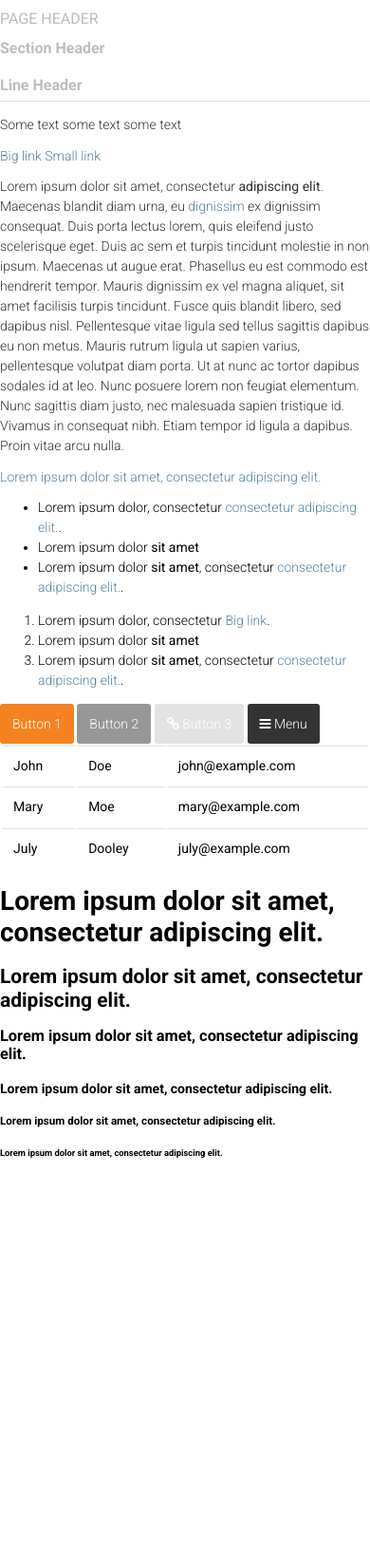
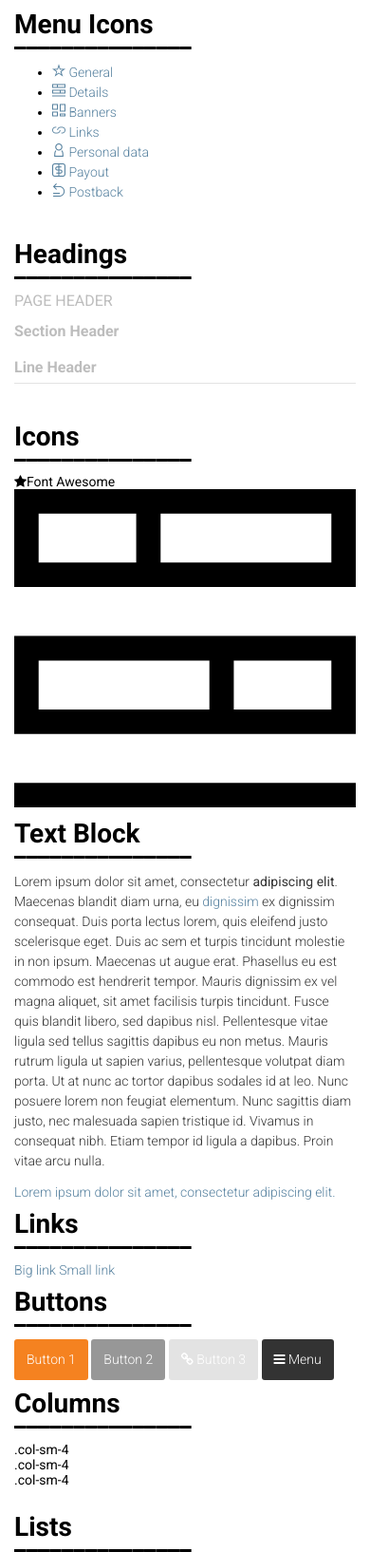
Before and after one commit to gombroo/admin-panel, a plain HTML site: page styleguide.html in a window 390 px wide. Shown: the top 1634 px of the page at 95% size. Before the commit the page ends 1242 px from the top, so only its background shows below. Drawn offline with Linux system fonts and the light colour scheme.

Commit message:
Add glyphter

```diff
--- /dev/null
+++ b/Glyphter.css
@@ -0,0 +1,48 @@
+/* Generated by Glyphter (http://www.glyphter.com) on  Tue Aug 01 2017*/
+@font-face {
+    font-family: 'Glyphter';
+    src: url('../fonts/Glyphter.eot');
+    src: url('../fonts/Glyphter.eot?#iefix') format('embedded-opentype'),
+         url('../fonts/Glyphter.woff') format('woff'),
+         url('../fonts/Glyphter.ttf') format('truetype'),
+         url('../fonts/Glyphter.svg#Glyphter') format('svg');
+    font-weight: normal;
+    font-style: normal;
+}
+[class*='icon-']:before{
+	display: inline-block;
+   font-family: 'Glyphter';
+   font-style: normal;
+   font-weight: normal;
+   line-height: 1;
+   -webkit-font-smoothing: antialiased;
+   -moz-osx-font-smoothing: grayscale
+}
+.icon-arrow-down:before{content:'\0041';}
+.icon-arrow-down-small:before{content:'\0042';}
+.icon-arrow-left:before{content:'\0043';}
+.icon-arrow-right:before{content:'\0044';}
+.icon-arrow-up:before{content:'\0045';}
+.icon-arrow-up-small:before{content:'\0046';}
+.icon-banners:before{content:'\0047';}
+.icon-calendar:before{content:'\0048';}
+.icon-close:before{content:'\0049';}
+.icon-details:before{content:'\004a';}
+.icon-general:before{content:'\004b';}
+.icon-links:before{content:'\004c';}
+.icon-login:before{content:'\004d';}
+.icon-message:before{content:'\004e';}
+.icon-negative:before{content:'\004f';}
+.icon-notification:before{content:'\0050';}
+.icon-password:before{content:'\0051';}
+.icon-payout:before{content:'\0052';}
+.icon-personaldata:before{content:'\0053';}
+.icon-positive:before{content:'\0054';}
+.icon-postback:before{content:'\0055';}
+.icon-profile:before{content:'\0056';}
+.icon-quit:before{content:'\0057';}
+.icon-refresh:before{content:'\0058';}
+.icon-show:before{content:'\0059';}
+.icon-trash:before{content:'\005a';}
+.icon-url:before{content:'\0061';}
+.icon-wallet:before{content:'\0062';}
--- /dev/null
+++ b/images/icons/icon-font/css/Glyphter.css
@@ -0,0 +1,48 @@
+/* Generated by Glyphter (http://www.glyphter.com) on  Tue Aug 01 2017*/
+@font-face {
+    font-family: 'Glyphter';
+    src: url('../fonts/Glyphter.eot');
+    src: url('../fonts/Glyphter.eot?#iefix') format('embedded-opentype'),
+         url('../fonts/Glyphter.woff') format('woff'),
+         url('../fonts/Glyphter.ttf') format('truetype'),
+         url('../fonts/Glyphter.svg#Glyphter') format('svg');
+    font-weight: normal;
+    font-style: normal;
+}
+[class*='icon-']:before{
+	display: inline-block;
+   font-family: 'Glyphter';
+   font-style: normal;
+   font-weight: normal;
+   line-height: 1;
+   -webkit-font-smoothing: antialiased;
+   -moz-osx-font-smoothing: grayscale
+}
+.icon-arrow-down:before{content:'\0041';}
+.icon-arrow-down-small:before{content:'\0042';}
+.icon-arrow-left:before{content:'\0043';}
+.icon-arrow-right:before{content:'\0044';}
+.icon-arrow-up:before{content:'\0045';}
+.icon-arrow-up-small:before{content:'\0046';}
+.icon-banners:before{content:'\0047';}
+.icon-calendar:before{content:'\0048';}
+.icon-close:before{content:'\0049';}
+.icon-details:before{content:'\004a';}
+.icon-general:before{content:'\004b';}
+.icon-links:before{content:'\004c';}
+.icon-login:before{content:'\004d';}
+.icon-message:before{content:'\004e';}
+.icon-negative:before{content:'\004f';}
+.icon-notification:before{content:'\0050';}
+.icon-password:before{content:'\0051';}
+.icon-payout:before{content:'\0052';}
+.icon-personaldata:before{content:'\0053';}
+.icon-positive:before{content:'\0054';}
+.icon-postback:before{content:'\0055';}
+.icon-profile:before{content:'\0056';}
+.icon-quit:before{content:'\0057';}
+.icon-refresh:before{content:'\0058';}
+.icon-show:before{content:'\0059';}
+.icon-trash:before{content:'\005a';}
+.icon-url:before{content:'\0061';}
+.icon-wallet:before{content:'\0062';}
--- a/styleguide.html
+++ b/styleguide.html
@@ -8,42 +8,178 @@
   <title>Admin Panel Style Guide</title>
   <link href="https://fonts.googleapis.com/css?family=Roboto:300,400,500,700&amp;display=swap" rel="stylesheet">
   <link rel="stylesheet" href="https://cdnjs.cloudflare.com/ajax/libs/font-awesome/4.7.0/css/font-awesome.min.css">
+  <link rel="stylesheet" href="vendor/Glyphter.css">
   <link rel="stylesheet" href="css/style.css">
 </head>
 
 <body>
+  <div class="container">
+    <div class="row">
+      <div class="col-12">
+        <h1 style="line-height: .5;">Menu Icons<br>_______________</h1>
+        <ul>
+          <li>
+            <a href="#" class="costam">
+              <span class="icon-general"></span>
+              <span class="costamm">General</span>
+            </a>
+          </li>
+          <li>
+            <a href="#" class="costam">
+              <span class="icon-details"></span>
+              <span class="costamm">Details</span>
+            </a>
+          </li>
+          <li>
+            <a href="#" class="costam">
+              <span class="icon-banners"></span>
+              <span class="costamm">Banners</span>
+            </a>
+          </li>
+          <li>
+            <a href="#" class="costam">
+              <span class="icon-links"></span>
+              <span class="costamm">Links</span>
+            </a>
+          </li>
+          <li>
+            <a href="#" class="costam">
+              <span class="icon-personaldata"></span>
+              <span class="costamm">Personal data</span>
+            </a>
+          </li>
+          <li>
+            <a href="#" class="costam">
+              <span class="icon-payout"></span>
+              <span class="costamm">Payout</span>
+            </a>
+          </li>
+          <li>
+            <a href="#" class="costam">
+              <span class="icon-postback"></span>
+              <span class="costamm">Postback</span>
+            </a>
+          </li>
+        </ul>
+
+        <br>
+      </div>
+    </div>
+  </div>
+
+
+  <div class="container">
+    <div class="row">
+      <div class="col-md-10">
+        <h1 style="line-height: .5;">Headings<br>_______________</h1>
         <h1 class="heading__page">Page Header</h1>
         <h2 class="heading__section">Section Header</h2>
         <h2 class="heading__line">Line Header</h2>
-  <p>Some text some text some text</p>
+        <br>
+      </div>
+    </div>
+  </div>
+
+  <div class="container">
+    <div class="row">
+      <div class="col-md-10">
+        <h1 style="line-height: .5;">Icons<br>_______________</h1>
+        <i class="fa fa-star"></i>Font Awesome
+        <br>
+      </div>
+    </div>
+    <div class="row">
+      <div class="col-md-1">
+        <img src="images/icons/details.svg">
+      </div>
+    </div>
+  </div>
+
+  <div class="container">
+    <div class="row">
+      <div class="col-md-10">
+        <h1 style="line-height: .5;">Text Block<br>_______________</h1>
+        <p>Lorem ipsum dolor sit amet, consectetur <strong>adipiscing elit</strong>. Maecenas blandit diam urna, eu <a
+            href="#">dignissim</a> ex dignissim consequat. Duis porta lectus lorem, quis eleifend justo scelerisque
+          eget. Duis ac sem et turpis tincidunt molestie in non ipsum. Maecenas ut augue erat. Phasellus eu est commodo
+          est
+          hendrerit tempor. Mauris dignissim ex vel magna aliquet, sit amet facilisis turpis tincidunt. Fusce quis
+          blandit libero, sed dapibus nisl. Pellentesque vitae ligula sed tellus sagittis dapibus eu non metus. Mauris
+          rutrum
+          ligula ut sapien varius, pellentesque volutpat diam porta. Ut at nunc ac tortor dapibus sodales id at leo.
+          Nunc
+          posuere lorem non feugiat elementum. Nunc sagittis diam justo, nec malesuada sapien tristique id. Vivamus in
+          consequat
+          nibh. Etiam tempor id ligula a dapibus. Proin vitae arcu nulla.</p>
+        <a href="#">Lorem ipsum dolor sit amet, consectetur adipiscing elit.</a>
+        <br>
+      </div>
+    </div>
+  </div>
+
+  <div class="container">
+    <div class="row">
+      <div class="col-md-10">
+        <h1 style="line-height: .5;">Links<br>_______________</h1>
         <a href="#">Big link</a>
         <a href="#">Small link</a>
+        <br>
+      </div>
+    </div>
+  </div>
 
-  <p>Lorem ipsum dolor sit amet, consectetur <strong>adipiscing elit</strong>. Maecenas blandit diam urna, eu <a
-      href="#">dignissim</a> ex dignissim consequat. Duis porta lectus lorem, quis eleifend justo scelerisque eget.
-    Duis ac sem et turpis tincidunt molestie in non ipsum. Maecenas ut augue erat. Phasellus eu est commodo est
-    hendrerit tempor. Mauris dignissim ex vel magna aliquet, sit amet facilisis turpis tincidunt. Fusce quis blandit
-    libero, sed dapibus nisl. Pellentesque vitae ligula sed tellus sagittis dapibus eu non metus. Mauris rutrum ligula
-    ut sapien varius, pellentesque volutpat diam porta. Ut at nunc ac tortor dapibus sodales id at leo. Nunc posuere
-    lorem non feugiat elementum. Nunc sagittis diam justo, nec malesuada sapien tristique id. Vivamus in consequat
-    nibh. Etiam tempor id ligula a dapibus. Proin vitae arcu nulla.</p>
-  <a href="#">Lorem ipsum dolor sit amet, consectetur adipiscing elit.</a>
+  <div class="container">
+    <div class="row">
+      <div class="col-md-10">
+        <h1 style="line-height: .5;">Buttons<br>_______________</h1>
+        <button class="btn btn-one">Button 1</button>
+        <button class="btn btn-two">Button 2</button>
+        <button class="btn btn-three"><i class="fa fa-link"></i> Button 3</button>
+        <button class="btn"><i class="fa fa-bars"></i> Menu</button>
+        <br>
+      </div>
+    </div>
+  </div>
+
+  <div class="container">
+    <div class="row">
+      <div class="col-md-10">
+        <h1 style="line-height: .5;">Columns<br>_______________</h1>
+        <div class="row">
+          <div class="col-sm-4">.col-sm-4</div>
+          <div class="col-sm-4">.col-sm-4</div>
+          <div class="col-sm-4">.col-sm-4</div>
+        </div>
+        <br>
+      </div>
+    </div>
+  </div>
+
+  <div class="container">
+    <div class="row">
+      <div class="col-md-10">
+        <h1 style="line-height: .5;">Lists<br>_______________</h1>
         <ul>
           <li>Lorem ipsum dolor, consectetur <a href="#">consectetur adipiscing elit.</a>.</li>
           <li>Lorem ipsum dolor <strong>sit amet</strong></li>
-    <li>Lorem ipsum dolor <strong>sit amet</strong>, consectetur <a href="#">consectetur adipiscing elit.</a>.</li>
+          <li>Lorem ipsum dolor <strong>sit amet</strong>, consectetur <a href="#">consectetur adipiscing elit.</a>.
+          </li>
         </ul>
         <ol>
           <li>Lorem ipsum dolor, consectetur <a href="#">Big link</a>.</li>
           <li>Lorem ipsum dolor <strong>sit amet</strong></li>
-    <li>Lorem ipsum dolor <strong>sit amet</strong>, consectetur <a href="#">consectetur adipiscing elit.</a>.</li>
+          <li>Lorem ipsum dolor <strong>sit amet</strong>, consectetur <a href="#">consectetur adipiscing elit.</a>.
+          </li>
         </ol>
+        <br>
+      </div>
+    </div>
+  </div>
 
-  <button class="btn btn-one">Button 1</button>
-  <button class="btn btn-two">Button 2</button>
-  <button class="btn btn-three"><i class="fa fa-link"></i> Button 3</button>
-  <button class="btn"><i class="fa fa-bars"></i> Menu</button>
-
+  <div class="container">
+    <div class="row">
+      <div class="col-md-10">
+        <h1 style="line-height: .5;">Tables<br>_______________</h1>
         <table class="table">
           <tbody>
             <tr>
@@ -63,13 +199,26 @@
             </tr>
           </tbody>
         </table>
+        <br>
+      </div>
+    </div>
+  </div>
 
+  <div class="container">
+    <div class="row">
+      <div class="col-md-10">
+        <h1 style="line-height: .5;">Headings Default<br>_______________</h1>
         <h1>Lorem ipsum dolor sit amet, consectetur adipiscing elit.</h1>
         <h2>Lorem ipsum dolor sit amet, consectetur adipiscing elit.</h2>
         <h3>Lorem ipsum dolor sit amet, consectetur adipiscing elit.</h3>
         <h4>Lorem ipsum dolor sit amet, consectetur adipiscing elit.</h4>
         <h5>Lorem ipsum dolor sit amet, consectetur adipiscing elit.</h5>
         <h6>Lorem ipsum dolor sit amet, consectetur adipiscing elit.</h6>
+        <br>
+      </div>
+    </div>
+  </div>
+
 
 </body>
 
--- /dev/null
+++ b/vendor/Glyphter.css
@@ -0,0 +1,48 @@
+/* Generated by Glyphter (http://www.glyphter.com) on  Tue Aug 01 2017*/
+@font-face {
+    font-family: 'Glyphter';
+    src: url('../fonts/Glyphter.eot');
+    src: url('../fonts/Glyphter.eot?#iefix') format('embedded-opentype'),
+         url('../fonts/Glyphter.woff') format('woff'),
+         url('../fonts/Glyphter.ttf') format('truetype'),
+         url('../fonts/Glyphter.svg#Glyphter') format('svg');
+    font-weight: normal;
+    font-style: normal;
+}
+[class*='icon-']:before{
+	display: inline-block;
+   font-family: 'Glyphter';
+   font-style: normal;
+   font-weight: normal;
+   line-height: 1;
+   -webkit-font-smoothing: antialiased;
+   -moz-osx-font-smoothing: grayscale
+}
+.icon-arrow-down:before{content:'\0041';}
+.icon-arrow-down-small:before{content:'\0042';}
+.icon-arrow-left:before{content:'\0043';}
+.icon-arrow-right:before{content:'\0044';}
+.icon-arrow-up:before{content:'\0045';}
+.icon-arrow-up-small:before{content:'\0046';}
+.icon-banners:before{content:'\0047';}
+.icon-calendar:before{content:'\0048';}
+.icon-close:before{content:'\0049';}
+.icon-details:before{content:'\004a';}
+.icon-general:before{content:'\004b';}
+.icon-links:before{content:'\004c';}
+.icon-login:before{content:'\004d';}
+.icon-message:before{content:'\004e';}
+.icon-negative:before{content:'\004f';}
+.icon-notification:before{content:'\0050';}
+.icon-password:before{content:'\0051';}
+.icon-payout:before{content:'\0052';}
+.icon-personaldata:before{content:'\0053';}
+.icon-positive:before{content:'\0054';}
+.icon-postback:before{content:'\0055';}
+.icon-profile:before{content:'\0056';}
+.icon-quit:before{content:'\0057';}
+.icon-refresh:before{content:'\0058';}
+.icon-show:before{content:'\0059';}
+.icon-trash:before{content:'\005a';}
+.icon-url:before{content:'\0061';}
+.icon-wallet:before{content:'\0062';}
```
Also changed, not shown: index.html (+10 -1 lines), fonts/Glyphter.ttf (added), fonts/Glyphter.woff (added), images/icons/icon-font/fonts/Glyphter.ttf (added), images/icons/icon-font/fonts/Glyphter.woff (added), 4 other files. Lines whose indentation alone changed are shown as unchanged.
